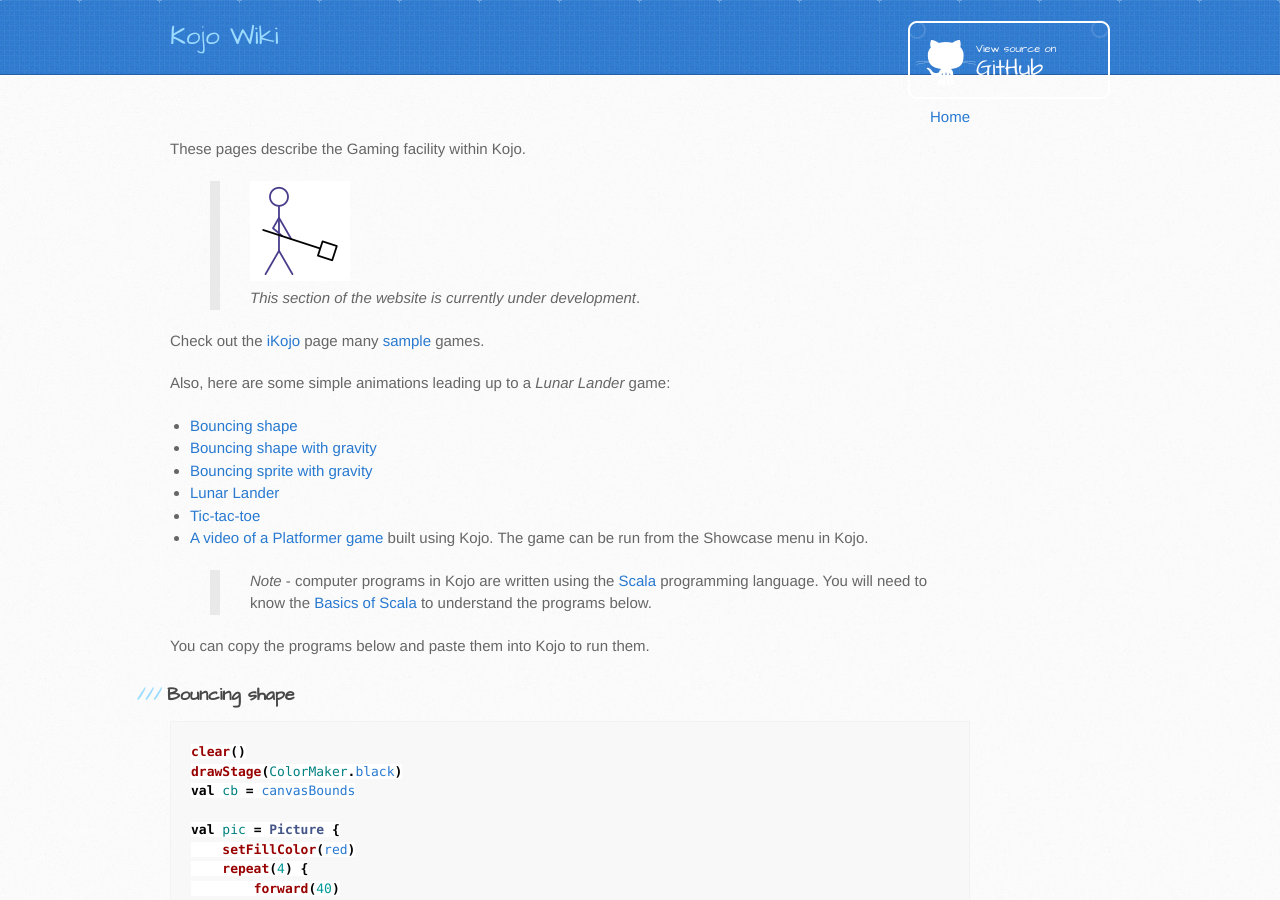
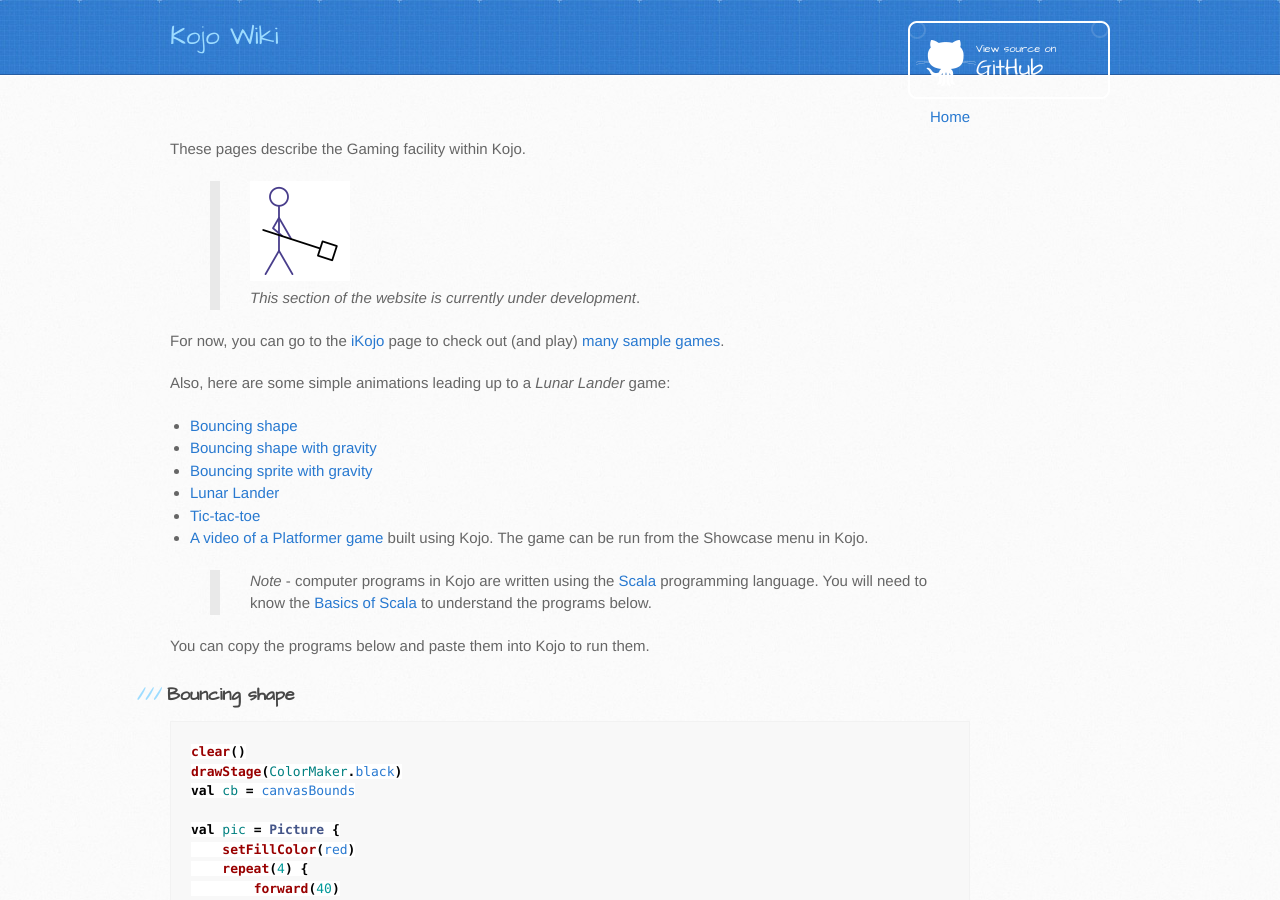
Before and after one commit to kojodoc/kojodoc.github.io, a Jekyll site: the page built from gaming-index.md, in a window 1280 px wide and 900 px high. Built offline with Jekyll 4.4.1, drawn with Linux system fonts in a browser that asks for light colours; our own code applies the rules of GitHub Pages for plain Markdown files; the repository's description, which GitHub fills in, is left out.

Commit message:
Tweak gaming page.

```diff
--- a/gaming-index.md
+++ b/gaming-index.md
@@ -6,7 +6,7 @@ These pages describe the Gaming facility within Kojo.
 
 > <img src="man-at-work.png"/> <br/> *This section of the website is currently under development*.
 
-Check out the [iKojo](ikojo.html) page many [sample](ikojo.html#examples) games.
+For now, you can go to the [iKojo](ikojo.html) page to check out (and play) [many sample games](ikojo.html#examples).
 
 Also, here are some simple animations leading up to a *Lunar Lander* game:
 
```
